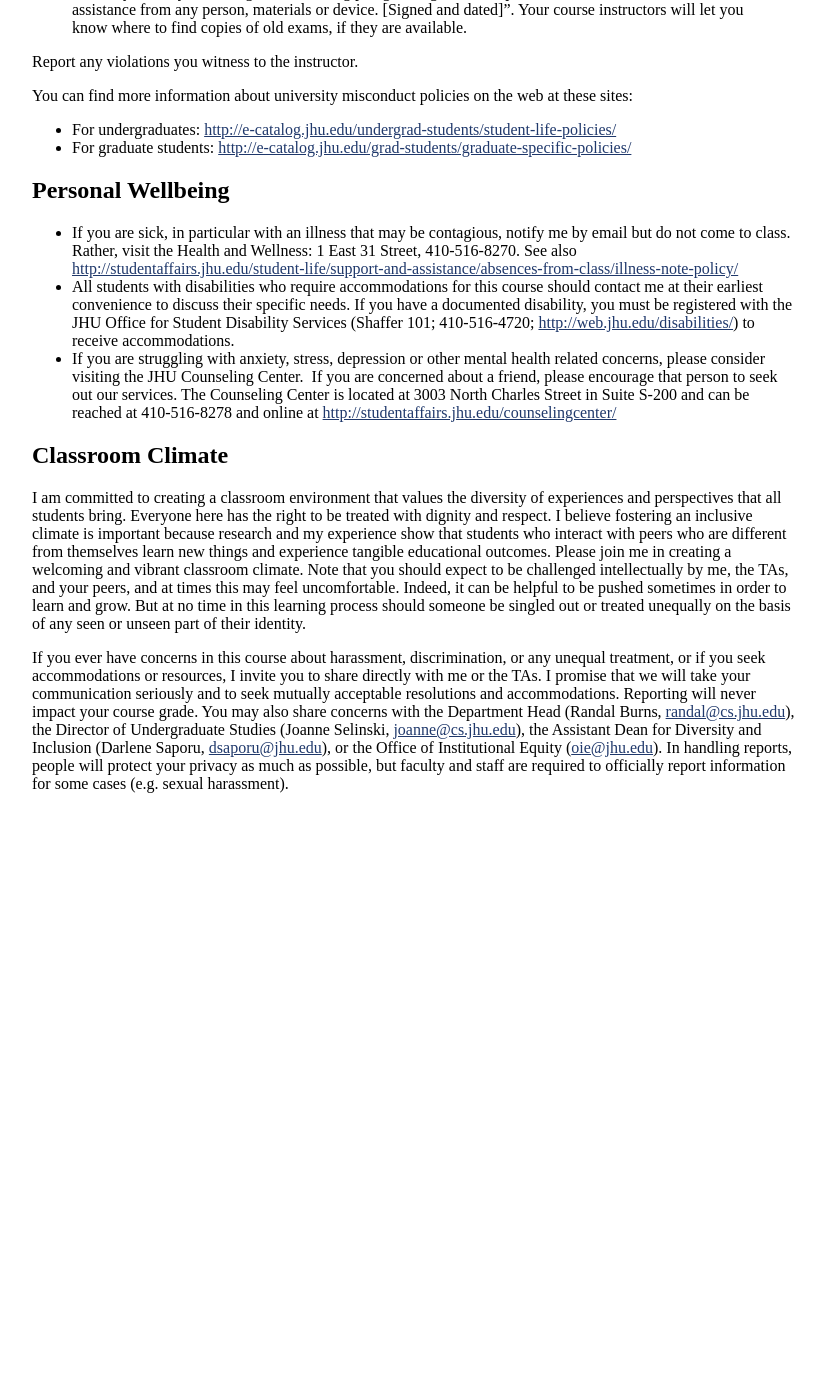
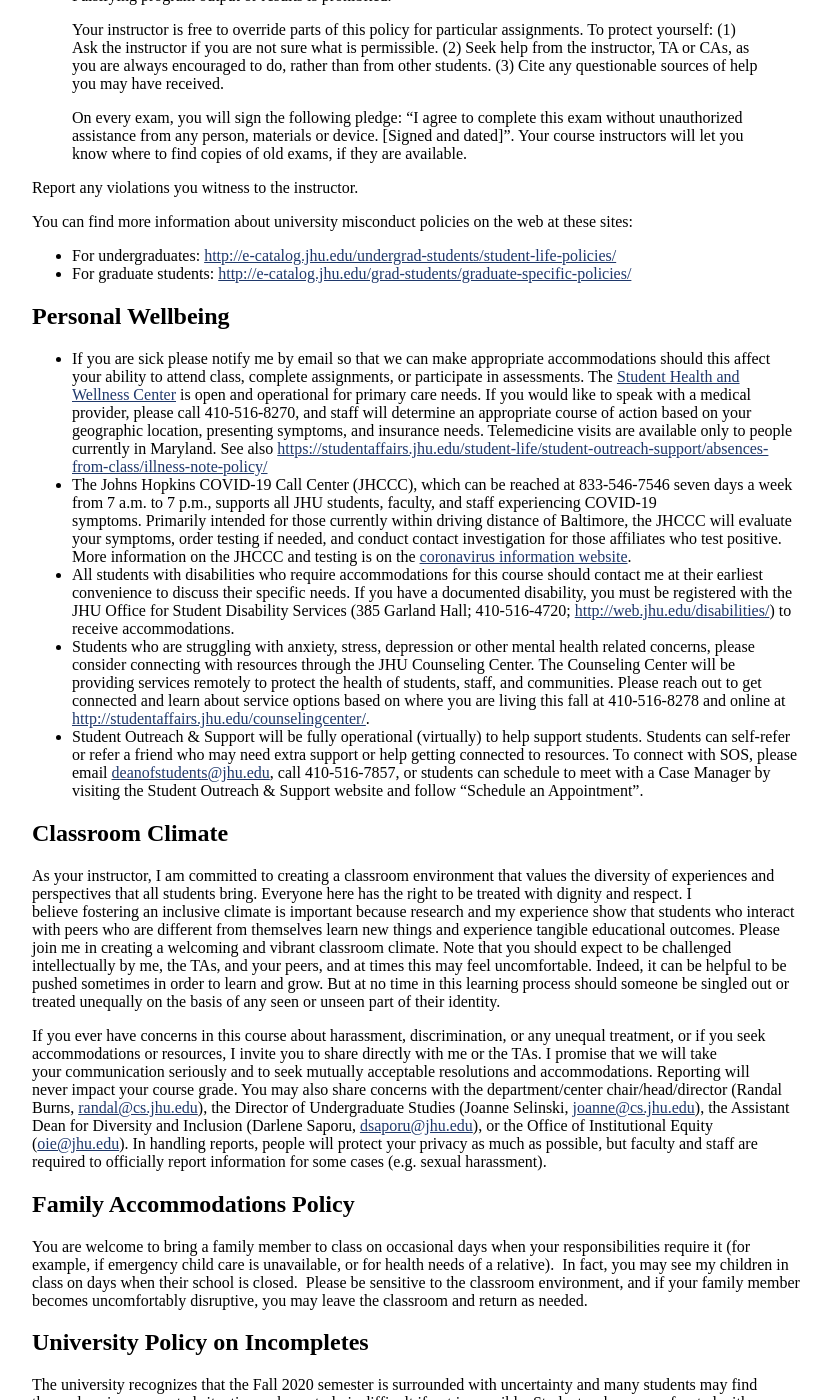
Before and after one commit to jhucsf/fall2020, a Jekyll site: the page built from syllabus.md, in a window 1280 px wide and 1400 px high, scrolled down 3201 px. Shown: the whole window, without its empty margins (224-1055 px from the left). Built offline with Jekyll 4.4.1, drawn with Linux system fonts in a browser that asks for light colours; before the commit the page ends 4026 px from its top, so only the background shows below that; some of the changed text lies outside the part shown.

Commit message:
fall 2020 WSE updates

```diff
--- a/syllabus.md
+++ b/syllabus.md
@@ -27,7 +27,14 @@ Head CAs:
 
 CAs:
 
-Coming soon!
+* Adyant    Balaji [abalaji2@jhu.edu](mailto:abalaji2@jhu.edu)
+* Alison    Lee [alee231@jhu.edu](mailto:alee231@jhu.edu)
+* Charissa    Zou [czou9@jh.edu](mailto:czou9@jh.edu)
+* Dikshith (Bannu)    Kasimahanthi [dkasima1@jhu.edu](mailto:dkasima1@jhu.edu)
+* Jason    Kurlander [jkurlan3@jhu.edu](mailto:jkurlan3@jhu.edu)
+* Ryan    Rubel [rrubel1@jhu.edu](mailto:rrubel1@jhu.edu)
+* Simon    Allocca [sallocc1@jh.edu](mailto:sallocc1@jh.edu)
+* Yunxiao (Gary)    Yang [yyang117@jhu.edu](mailto:yyang117@jhu.edu)
 
 ## Meeting
 
@@ -45,17 +52,26 @@ Optional: [Computer Organization and Design (MIPS edition)](https://www.elsevier
 
 ## Online Resources
 
-Lecture notes, assignments, and public information about the course will be posted on the course website, <https://jhucsf.github.io/fall2020>.  You should check the course website frequently.
+Lecture notes, assignments, and public information about the course will
+be posted on the course website, <https://jhucsf.github.io/fall2020>.
+You should check the course website frequently.
 
 Piazza (announcements, discussion): <https://piazza.com/jhu/fall2020/601229>
 
 Gradescope (assignment/exam submission and grading): <https://www.gradescope.com>
 
-Videos will be posted on Blackboard: go to <http://my.jhu.edu>, log in, choose <b>Education</b> → <b>Blackboard</b>, choose EN.601.229 from courses, then choose <b>Panopto</b>
+Videos will be posted on Blackboard: go to <http://my.jhu.edu>, log in,
+choose <b>Education</b> → <b>Blackboard</b>, choose EN.601.229 from
+courses, then choose <b>Panopto</b>
 
 ## Course Information
 
-* The course is about computer systems from the programmer’s perspective. We’ll be making a fairly deep dive into topics such as data representation, memory, assembly language, CPU architecture, networks, and concurrency. By the end of the course you’ll know a lot about how modern computers really work and how to take advantage of their advanced features.
+* The course is about computer systems from the programmer’s
+  perspective. We’ll be making a fairly deep dive into topics such
+  as data representation, memory, assembly language, CPU architecture,
+  networks, and concurrency. By the end of the course you’ll know a
+  lot about how modern computers really work and how to take advantage of
+  their advanced features.
 * **Prerequisites**<br>
   Intermediate Programming (EN.601.220)
 * **Required**
@@ -82,7 +98,9 @@ This course will address the following Criterion 3 Student Outcomes:
 
 Graduates of the program will have an ability to:
 
-2) Design, implement, and evaluate a computing-based solution to meet a given set of computing requirements in the context of the programs discipline.
+2) Design, implement, and evaluate a computing-based solution to meet
+a given set of computing requirements in the context of the programs
+discipline.
 
 ## Course Topics
 
@@ -175,27 +193,66 @@ the web at these sites:
 
 ## Personal Wellbeing
 
-* If you are sick, in particular with an illness that may be contagious, notify me by email but do not come to class. Rather, visit the Health and Wellness: 1 East 31 Street, 410-516-8270. See also <http://studentaffairs.jhu.edu/student-life/support-and-assistance/absences-from-class/illness-note-policy/>
-* All students with disabilities who require accommodations for this course should contact me at their earliest convenience to discuss their specific needs. If you have a documented disability, you must be registered with the JHU Office for Student Disability Services (Shaffer 101; 410-516-4720; <http://web.jhu.edu/disabilities/>) to receive accommodations.
-* If you are struggling with anxiety, stress, depression or other mental health related concerns, please consider visiting the JHU Counseling Center.  If you are concerned about a friend, please encourage that person to seek out our services. The Counseling Center is located at 3003 North Charles Street in Suite S-200 and can be reached at 410-516-8278 and online at <http://studentaffairs.jhu.edu/counselingcenter/>
+* If you are sick please notify me by email so that we can make appropriate accommodations should this affect your ability to attend class, complete assignments, or participate in assessments. The [Student Health and Wellness Center](https://studentaffairs.jhu.edu/student-health/) is open and operational for primary care needs. If you would like to speak with a medical provider, please call 410-516-8270, and staff will determine an appropriate course of action based on your geographic location, presenting symptoms, and insurance needs. Telemedicine visits are available only to people currently in Maryland. See also <https://studentaffairs.jhu.edu/student-life/student-outreach-support/absences-from-class/illness-note-policy/>
+* The Johns Hopkins COVID-19 Call Center (JHCCC), which can be reached at 833-546-7546 seven days a week from 7 a.m. to 7 p.m., supports all JHU students, faculty, and staff experiencing COVID-19 symptoms. Primarily intended for those currently within driving distance of Baltimore, the JHCCC will evaluate your symptoms, order testing if needed, and conduct contact investigation for those affiliates who test positive. More information on the JHCCC and testing is on the [coronavirus information website](https://covidinfo.jhu.edu/health-safety/johns-hopkins-covid-19-call-center/).
+* All students with disabilities who require accommodations for this course should contact me at their earliest convenience to discuss their specific needs. If you have a documented disability, you must be registered with the JHU Office for Student Disability Services (385 Garland Hall; 410-516-4720; <http://web.jhu.edu/disabilities/>) to receive accommodations.
+* Students who are struggling with anxiety, stress, depression or other mental health related concerns, please consider connecting with resources through the JHU Counseling Center. The Counseling Center will be providing services remotely to protect the health of students, staff, and communities. Please reach out to get connected and learn about service options based on where you are living this fall at 410-516-8278 and online at <http://studentaffairs.jhu.edu/counselingcenter/>.
+* Student Outreach & Support will be fully operational (virtually) to help support students. Students can self-refer or refer a friend who may need extra support or help getting connected to resources. To connect with SOS, please email [deanofstudents@jhu.edu](mailto:deanofstudents@jhu.edu), call 410-516-7857, or students can schedule to meet with a Case Manager by visiting the Student Outreach & Support website and follow “Schedule an Appointment”.
 
 ## Classroom Climate
 
-I am committed to creating a classroom environment that values the diversity of experiences and perspectives that all students bring. Everyone here has the right to be treated with dignity and respect. I believe fostering an inclusive climate is important because research and my experience show that students who interact with peers who are different from themselves learn new things and experience tangible educational outcomes. Please join me in creating a welcoming and vibrant classroom climate. Note that you should expect to be challenged intellectually by me, the TAs, and your peers, and at times this may feel uncomfortable. Indeed, it can be helpful to be pushed sometimes in order to learn and grow. But at no time in this learning process should someone be singled out or treated unequally on the basis of any seen or unseen part of their identity.
+As your instructor, I am committed to creating a classroom environment that values the diversity of experiences and perspectives that all students bring. Everyone here has the right to be treated with dignity and respect. I believe fostering an inclusive climate is important because research and my experience show that students who interact with peers who are different from themselves learn new things and experience tangible educational outcomes. Please join me in creating a welcoming and vibrant classroom climate. Note that you should expect to be challenged intellectually by me, the TAs, and your peers, and at times this may feel uncomfortable. Indeed, it can be helpful to be pushed sometimes in order to learn and grow. But at no time in this learning process should someone be singled out or treated unequally on the basis of any seen or unseen part of their identity.
 
 If you ever have concerns in this course about
-harassment, discrimination, or any unequal treatment, or if you seek
-accommodations or resources, I invite you to share directly with me or
-the TAs. I promise that we will take your communication seriously and
-to seek mutually acceptable resolutions and accommodations. Reporting
-will never impact your course grade. You may also share concerns with
-the Department Head (Randal Burns,
-[randal@cs.jhu.edu](mailto:randal@cs.jhu.edu)),
-the Director of Undergraduate Studies (Joanne Selinski,
-[joanne@cs.jhu.edu](mailto:joanne@cs.jhu.edu)), the Assistant
-Dean for Diversity and Inclusion (Darlene Saporu,
-[dsaporu@jhu.edu](mailto:dsaporu@jhu.edu)), or
-the Office of Institutional Equity ([oie@jhu.edu](mailto:oie@jhu.edu)). In handling reports,
-people will protect your privacy as much as possible, but faculty
-and staff are required to officially report information for some cases
-(e.g. sexual harassment).
+harassment, discrimination, or any unequal treatment, or if you seek
+accommodations or resources, I invite you to share directly with me or
+the TAs. I promise that we will take your communication seriously and
+to seek mutually acceptable resolutions and accommodations. Reporting
+will never impact your course grade. You may also share concerns
+with the department/center chair/head/director (Randal Burns, [randal@cs.jhu.edu](mailto:randal@cs.jhu.edu)),
+the Director of Undergraduate Studies (Joanne Selinski, [joanne@cs.jhu.edu](mailto:joanne@cs.jhu.edu)),
+the Assistant Dean for Diversity and Inclusion (Darlene Saporu, [dsaporu@jhu.edu](mailto:dsaporu@jhu.edu)),
+or the Office of Institutional Equity ([oie@jhu.edu](mailto:oie@jhu.edu)).
+In handling reports, people will protect your privacy
+as much as possible, but faculty and staff are required to
+officially report information for some cases (e.g. sexual harassment).
+
+## Family Accommodations Policy
+
+You are welcome to bring a family member to class on occasional days
+when your responsibilities require it (for example, if emergency child
+care is unavailable, or for health needs of a relative).  In fact,
+you may see my children in class on days when their school is closed.
+Please be sensitive to the classroom environment, and if your family
+member becomes uncomfortably disruptive, you may leave the classroom
+and return as needed.
+
+## University Policy on Incompletes
+
+The university recognizes that the Fall 2020 semester is surrounded
+with uncertainty and many students may find themselves in unexpected
+situations where study is difficult if not impossible. Students who are
+confronted with extraordinary circumstances that interfere with their
+ability perform their academic work may request an incomplete grade
+from the instructor. While approval of such a request is not automatic,
+it is expected that faculty will make every effort to accommodate
+students dealing with illness in the family and other pandemic-related
+hardships. The instructor and student must establish a timetable for
+submitting the unfinished work with a final deadline no later than
+the end of the third week of the Spring 2021 semester (**February 12,
+2021**). Exceptions to this deadline require a petition from the instructor
+to the student's academic advising office by February 12, 2021. When
+entering an Incomplete grade in SIS, faculty must include a reversion
+grade which represents the grade the student will receive if s/he does
+not complete the missing work by the agreed-upon deadline.
+
+## Deadlines for Adding, Dropping and Withdrawing from Courses
+
+Students may add a course up to **September 11, 2020**. They may drop courses
+up to **October 12, 2020** provided they remain registered for a minimum of 12
+credits. Between **October 12 and November 13, 2020**, a student may withdraw
+from a course with a W on their academic record. A record of the course
+will remain on the academic record with a W appearing in the grade column
+to indicate that the student registered and then withdrew from the course.
+
+For more information on these and other academic policies, see <https://e-catalogue.jhu.edu/engineering/full-time-residential-programs/undergraduate-policies/academic-policies/grading-policies/>
```
Also changed, not shown: other parts of syllabus.md (+1 -1 lines).
